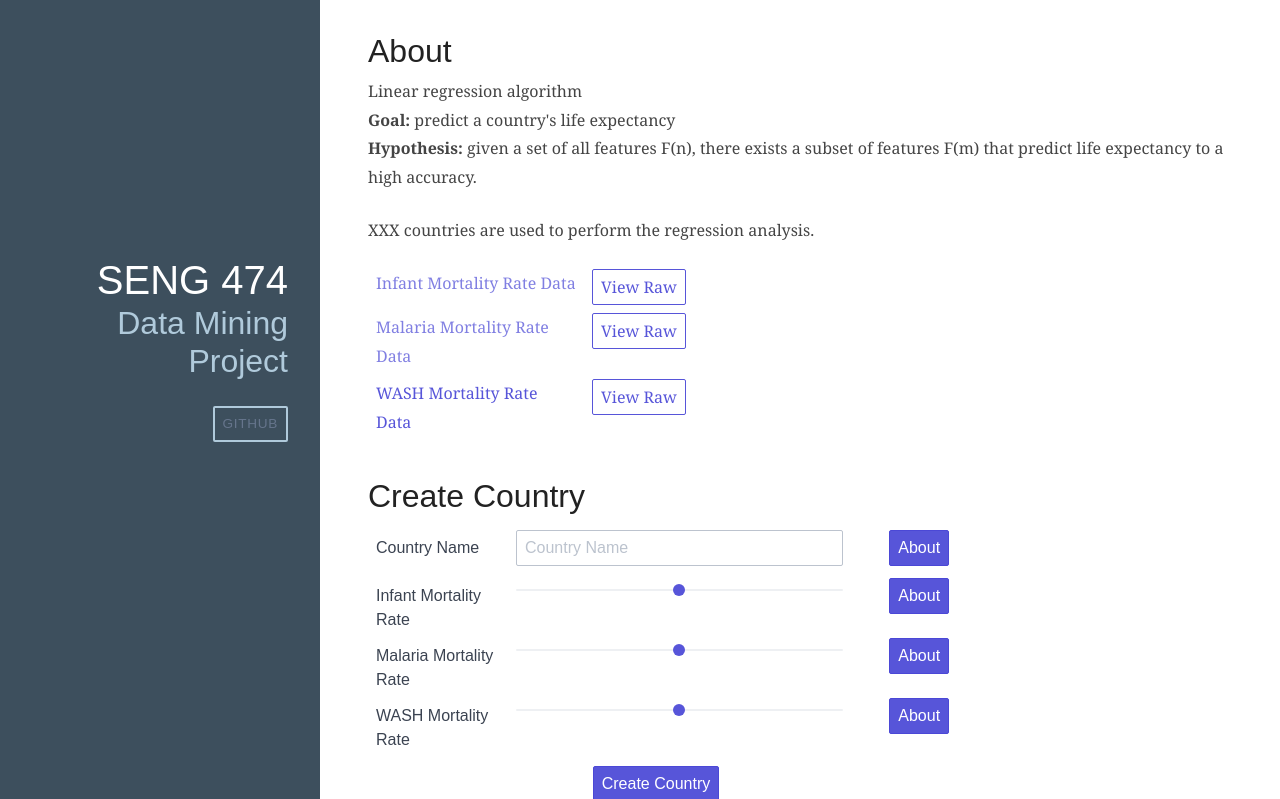
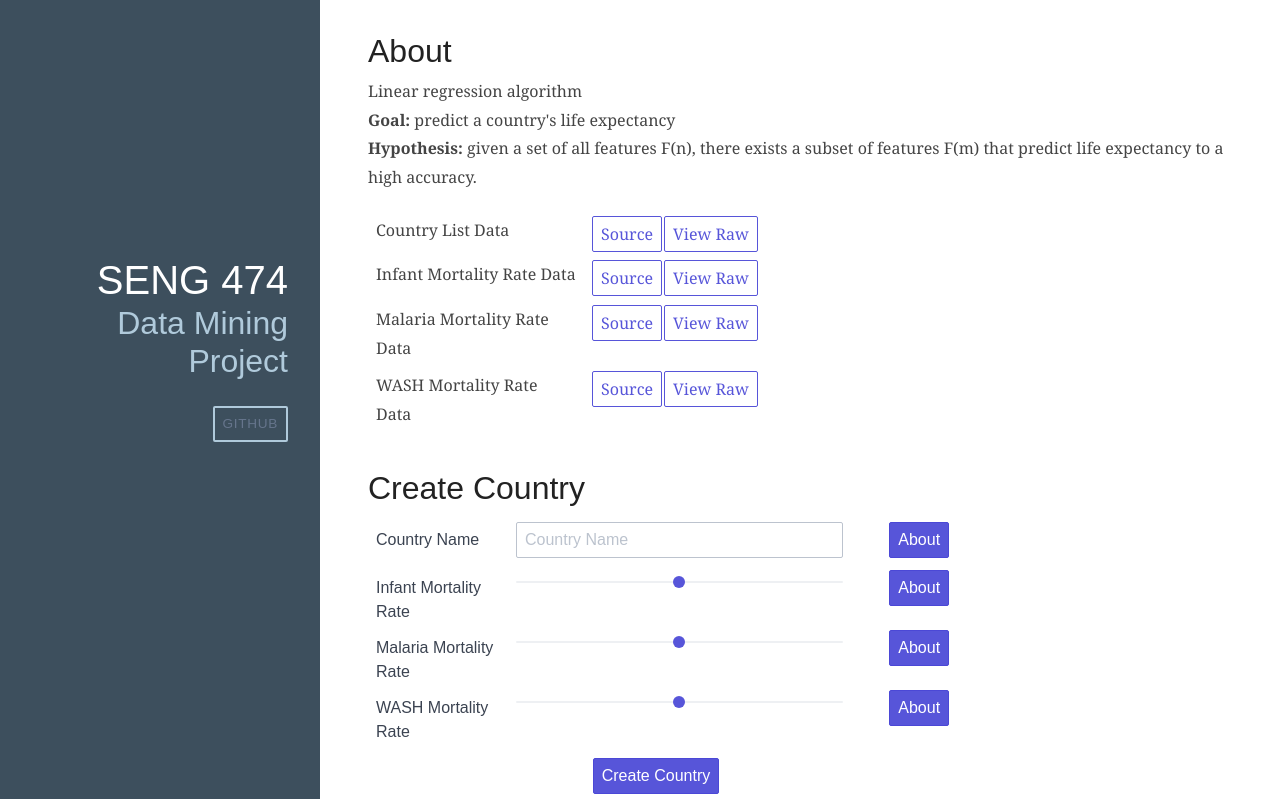
Before and after one commit to mattshipmaker/SENG474Project, a Flask app: page / in a window 1280 px wide. Shown: the top 799 px of the page. Run offline with Flask 2, Linux system fonts and the light colour scheme; some libraries are stand-ins or nearby versions.

Commit message:
Added button links

```diff
--- a/src/templates/index.html
+++ b/src/templates/index.html
@@ -41,32 +41,60 @@
                                 <b>Goal:</b> predict a country's life expectancy <br>
                                 <b>Hypothesis:</b> given a set of all features F(n), there exists a subset of features F(m) that predict life expectancy to a high accuracy.
                             </p>
-                            <p>XXX countries are used to perform the regression analysis.</p>
 
                             <div class="container">
                                 <div class="columns" style="padding-bottom: 1%">
                                     <div class="column col-3">
-                                        <span><a href="">Infant Mortality Rate Data</a></span>
+                                        <span>Country List Data</span>
                                     </div>
-                                    <div class="column col-2">
+                                    <div class="column col-1">
+                                        <a href="#" target="_blank">
+                                        <button class="btn">Source</button>
+                                        </a>
+                                    </div>
+                                    <div class="column col-1">
                                         <button class="btn">View Raw</button>
                                     </div>
                                 </div>
 
                                 <div class="columns" style="padding-bottom: 1%">
                                     <div class="column col-3">
-                                        <span><a href="">Malaria Mortality Rate Data</a></span>
+                                        <span>Infant Mortality Rate Data</span>
                                     </div>
-                                    <div class="column col-2">
+                                    <div class="column col-1">
+                                        <a href="#" target="_blank">
+                                        <button class="btn">Source</button>
+                                        </a>
+                                    </div>
+                                    <div class="column col-1">
                                         <button class="btn">View Raw</button>
                                     </div>
                                 </div>
 
                                 <div class="columns" style="padding-bottom: 1%">
                                     <div class="column col-3">
-                                        <span><a href="https://apps.who.int/gho/data/view.main.SDGWSHBOD392v?lang=en\">WASH Mortality Rate Data</a></span>
+                                        <span>Malaria Mortality Rate Data</span>
                                     </div>
-                                    <div class="column col-2">
+                                    <div class="column col-1">
+                                        <a href="#" target="_blank">
+                                        <button class="btn">Source</button>
+                                        </a>
+                                    </div>
+                                    <div class="column col-1">
+                                        <button class="btn">View Raw</button>
+                                    </div>
+                                </div>
+
+                                <div class="columns" style="padding-bottom: 1%">
+                                    <div class="column col-3">
+                                        <span>WASH Mortality Rate Data</span>
+                                    </div>
+                                    <div class="column col-1">
+                                        <a href="https://apps.who.int/gho/data/view.main.SDGWSHBOD392v?lang=en\" target="_blank">
+                                        <button class="btn">Source</button>
+                                        </a>
+                                    </div>
+                                    <div class="column col-1">
                                         <button class="btn">View Raw</button>
                                     </div>
                                 </div>
```
